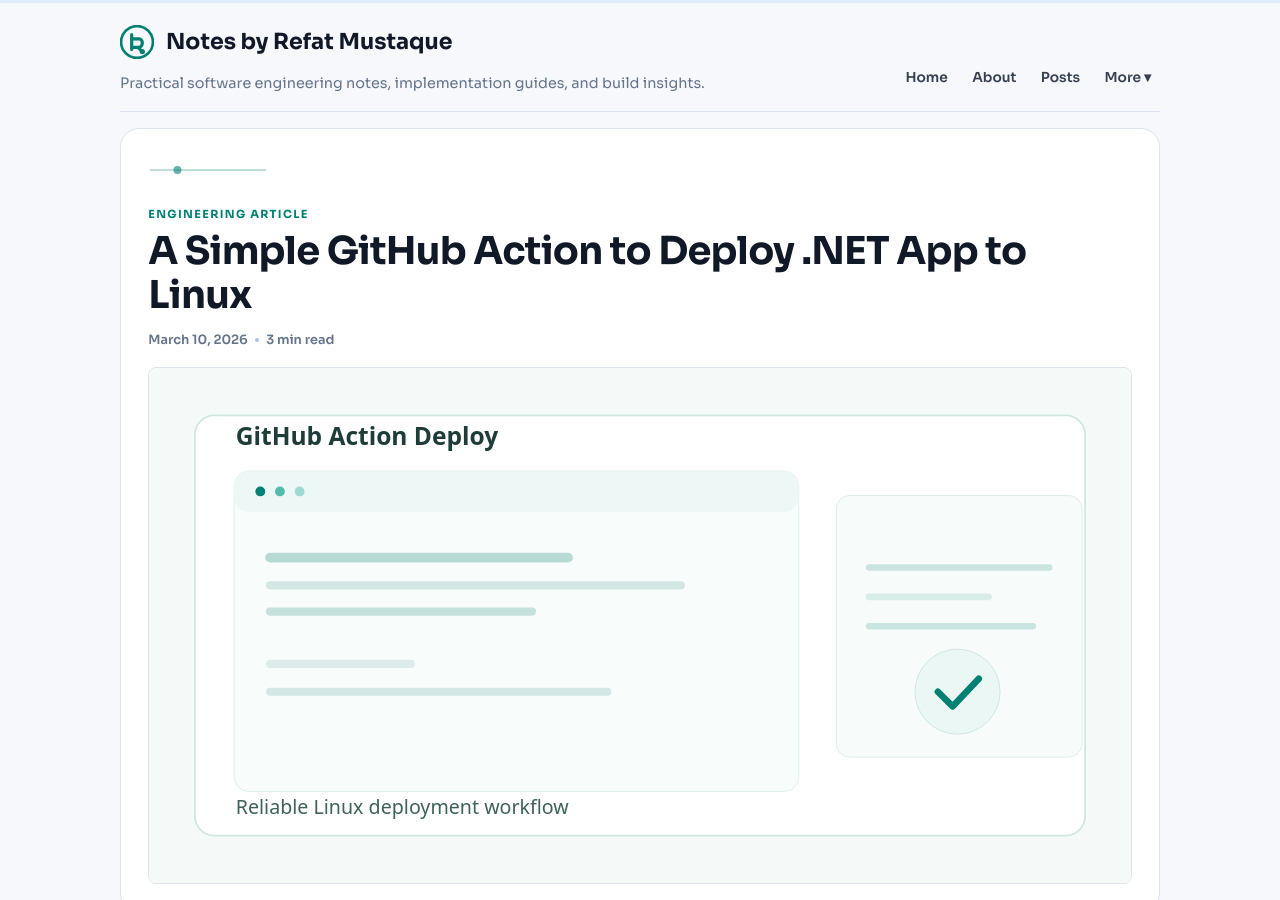
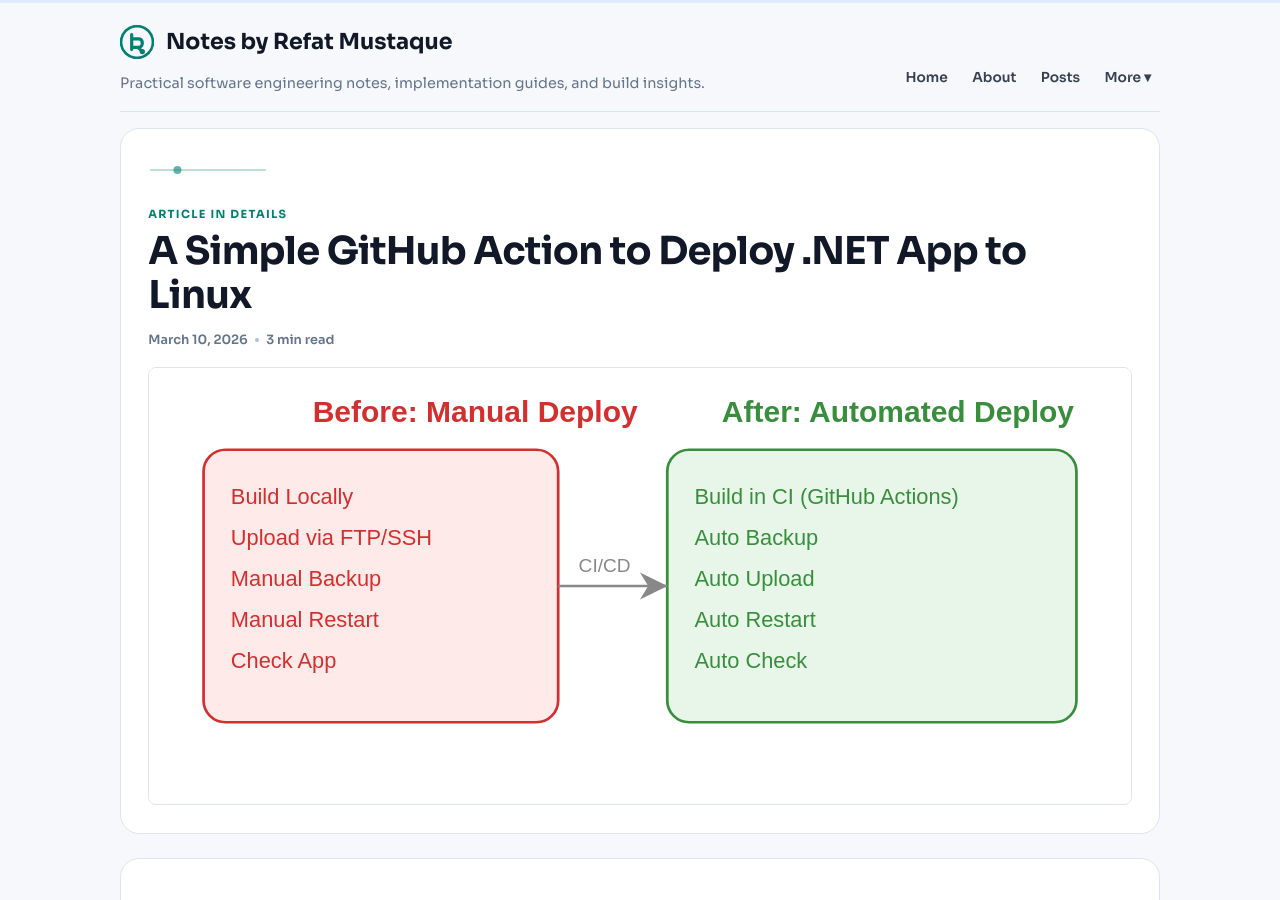
Before and after one commit to RefatMustaque/Pages, a Jekyll site: the page built from _posts/2026-03-10-github-action-smart-deploy-without-headache.md, in a window 1280 px wide and 900 px high. Built offline with Jekyll 4.4.1, drawn with Linux system fonts in a browser that asks for light colours.

Commit message:
fix: Update article header text for clarity and consistency

```diff
--- a/_layouts/post.html
+++ b/_layouts/post.html
@@ -20,7 +20,7 @@ layout: default
         <circle class="signal-dot" cx="20" cy="13" r="4"></circle>
       </svg>
     </div>
-    <p class="eyebrow">Engineering Article</p>
+    <p class="eyebrow">Article in Details</p>
     <h1 itemprop="headline">{{ page.title }}</h1>
     <div class="post-meta-stack">
       <p class="post-meta">{{ page.date | date: "%B %-d, %Y" }}</p>
```
Also changed, not shown: assets/images/2026-03-10-github-action-smart-deploy-without-headache/cover.svg.
